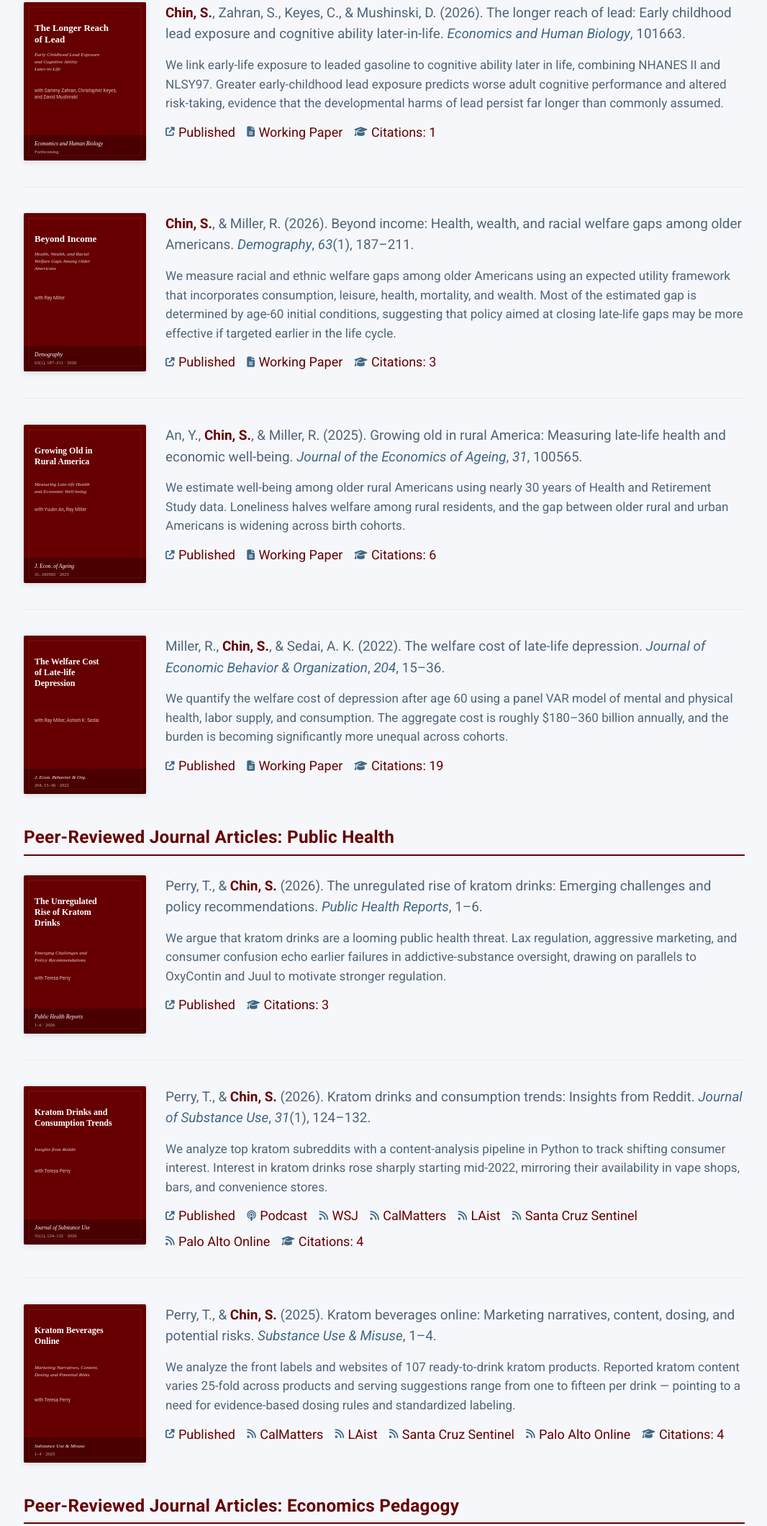
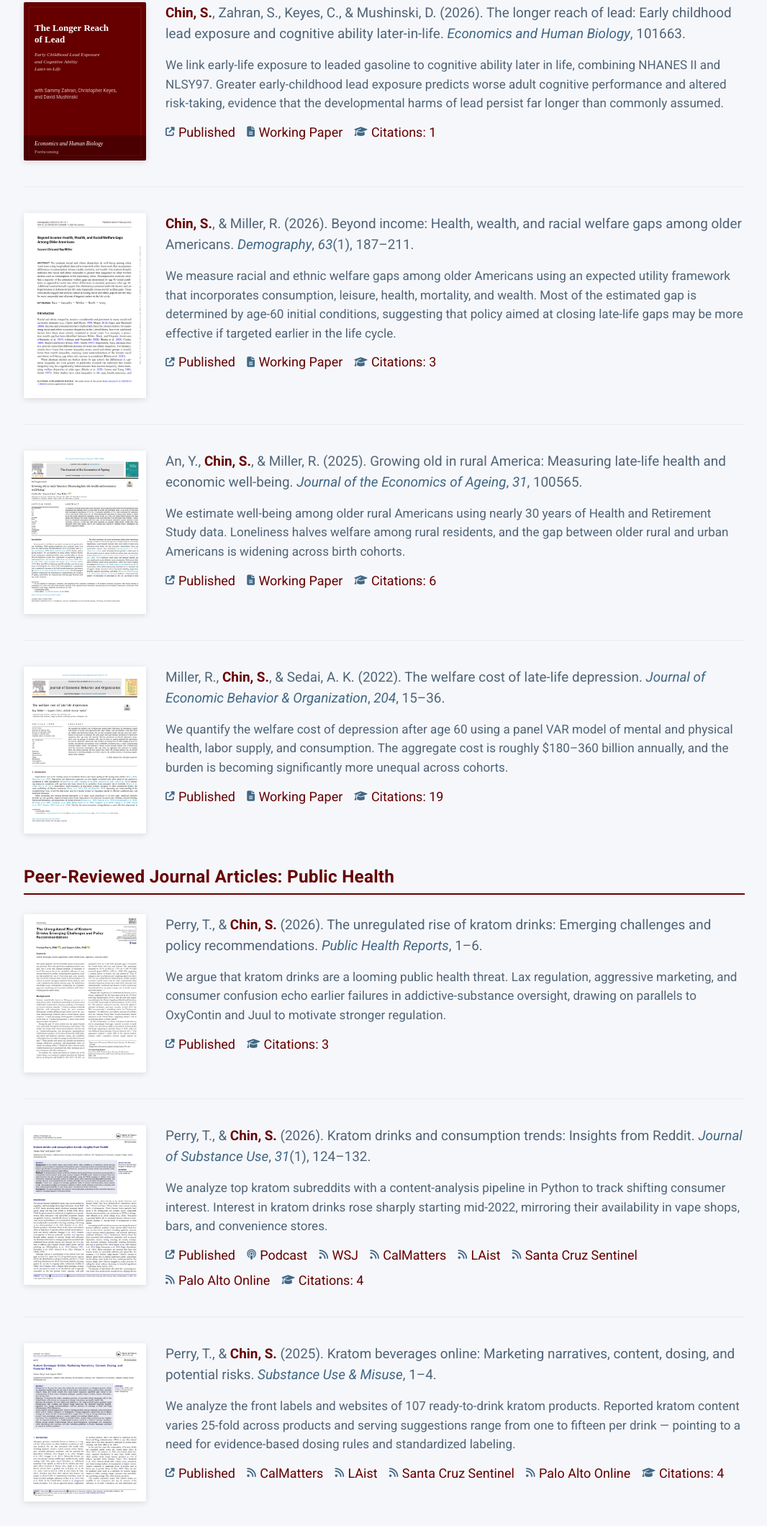
Before and after one commit to schinlfc/schinlfc.github.io, a plain HTML site: page research.html in a window 1280 px wide. Shown: the part 235-2355 px from the top of the page at 72% size, without its empty margins (106-1172 px from the left). Drawn offline with nearby package versions, Linux system fonts and the light colour scheme.

Commit message:
research: restore first-page PNG covers for all papers except The Longer Reach of Lead
Revert the site-themed SVG cover treatment from e96630b for the seven
published papers: bring back their first-page PNG thumbnails under
img/papers/ and the PNG-with-SVG-fallback img markup. The Longer Reach of
Lead keeps its SVG cover. Update the MEMORY.md convention note accordingly.

Co-Authored-By: Claude Fable 5.1 <noreply@anthropic.com>

```diff
--- a/research.html
+++ b/research.html
@@ -61,7 +61,7 @@
 
 <!-- =========================================================
      Peer-Reviewed Publications
-     Each card: site-themed SVG cover (img/papers/placeholders/)
+     Each card: thumbnail (PNG if available, SVG placeholder fallback)
      + title + authors + venue + links. See css/main.css .pub-* classes.
      ========================================================= -->
 
@@ -88,8 +88,9 @@
 
     <li class="pub-card" data-cite-key="chin-2026-beyond-income">
       <div class="pub-thumb">
-        <img src="img/papers/placeholders/chin-2026-beyond-income.svg"
-             alt="Cover of Beyond Income">
+        <img src="img/papers/chin-2026-beyond-income.png"
+             onerror="this.onerror=null;this.src='img/papers/placeholders/chin-2026-beyond-income.svg';"
+             alt="First page of Beyond Income">
       </div>
       <div class="pub-content">
         <p class="pub-citation">
@@ -105,8 +106,9 @@
 
     <li class="pub-card" data-cite-key="chin-2025-rural-america">
       <div class="pub-thumb">
-        <img src="img/papers/placeholders/chin-2025-rural-america.svg"
-             alt="Cover of Growing Old in Rural America">
+        <img src="img/papers/chin-2025-rural-america.png"
+             onerror="this.onerror=null;this.src='img/papers/placeholders/chin-2025-rural-america.svg';"
+             alt="First page of Growing Old in Rural America">
       </div>
       <div class="pub-content">
         <p class="pub-citation">
@@ -122,8 +124,9 @@
 
     <li class="pub-card" data-cite-key="chin-2022-welfare-cost-depression">
       <div class="pub-thumb">
-        <img src="img/papers/placeholders/chin-2022-welfare-cost-depression.svg"
-             alt="Cover of The Welfare Cost of Late-life Depression">
+        <img src="img/papers/chin-2022-welfare-cost-depression.png"
+             onerror="this.onerror=null;this.src='img/papers/placeholders/chin-2022-welfare-cost-depression.svg';"
+             alt="First page of The Welfare Cost of Late-life Depression">
       </div>
       <div class="pub-content">
         <p class="pub-citation">
@@ -147,8 +150,9 @@
 
     <li class="pub-card" data-cite-key="chin-2026-kratom-drinks-rise">
       <div class="pub-thumb">
-        <img src="img/papers/placeholders/chin-2026-kratom-drinks-rise.svg"
-             alt="Cover of The Unregulated Rise of Kratom Drinks">
+        <img src="img/papers/chin-2026-kratom-drinks-rise.png"
+             onerror="this.onerror=null;this.src='img/papers/placeholders/chin-2026-kratom-drinks-rise.svg';"
+             alt="First page of The Unregulated Rise of Kratom Drinks">
       </div>
       <div class="pub-content">
         <p class="pub-citation">
@@ -163,8 +167,9 @@
 
     <li class="pub-card" data-cite-key="chin-2026-kratom-reddit">
       <div class="pub-thumb">
-        <img src="img/papers/placeholders/chin-2026-kratom-reddit.svg"
-             alt="Cover of Kratom Drinks and Consumption Trends">
+        <img src="img/papers/chin-2026-kratom-reddit.png"
+             onerror="this.onerror=null;this.src='img/papers/placeholders/chin-2026-kratom-reddit.svg';"
+             alt="First page of Kratom Drinks and Consumption Trends">
       </div>
       <div class="pub-content">
         <p class="pub-citation">
@@ -185,8 +190,9 @@
 
     <li class="pub-card" data-cite-key="chin-2025-kratom-beverages-online">
       <div class="pub-thumb">
-        <img src="img/papers/placeholders/chin-2025-kratom-beverages-online.svg"
-             alt="Cover of Kratom Beverages Online">
+        <img src="img/papers/chin-2025-kratom-beverages-online.png"
+             onerror="this.onerror=null;this.src='img/papers/placeholders/chin-2025-kratom-beverages-online.svg';"
+             alt="First page of Kratom Beverages Online">
       </div>
       <div class="pub-content">
         <p class="pub-citation">
@@ -213,8 +219,9 @@
 
     <li class="pub-card" data-cite-key="chin-2026-ai-economics">
       <div class="pub-thumb">
-        <img src="img/papers/placeholders/chin-2026-ai-economics.svg"
-             alt="Cover of From Cheating to Learning">
+        <img src="img/papers/chin-2026-ai-economics.png"
+             onerror="this.onerror=null;this.src='img/papers/placeholders/chin-2026-ai-economics.svg';"
+             alt="First page of From Cheating to Learning">
       </div>
       <div class="pub-content">
         <p class="pub-citation">
```
Also changed, not shown: img/papers/chin-2022-welfare-cost-depression.png (added), img/papers/chin-2025-kratom-beverages-online.png (added), img/papers/chin-2025-rural-america.png (added), img/papers/chin-2026-ai-economics.png (added), img/papers/chin-2026-beyond-income.png (added), img/papers/chin-2026-kratom-drinks-rise.png (added), img/papers/chin-2026-kratom-reddit.png (added), 1 other file.
